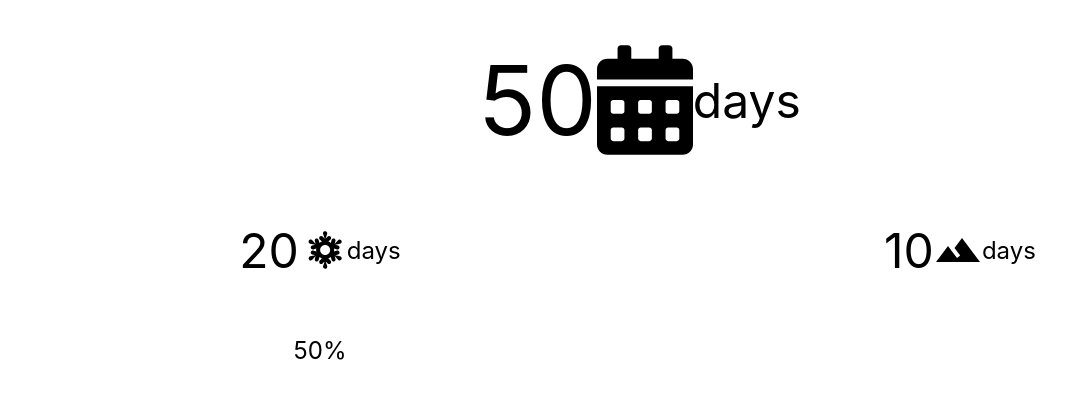
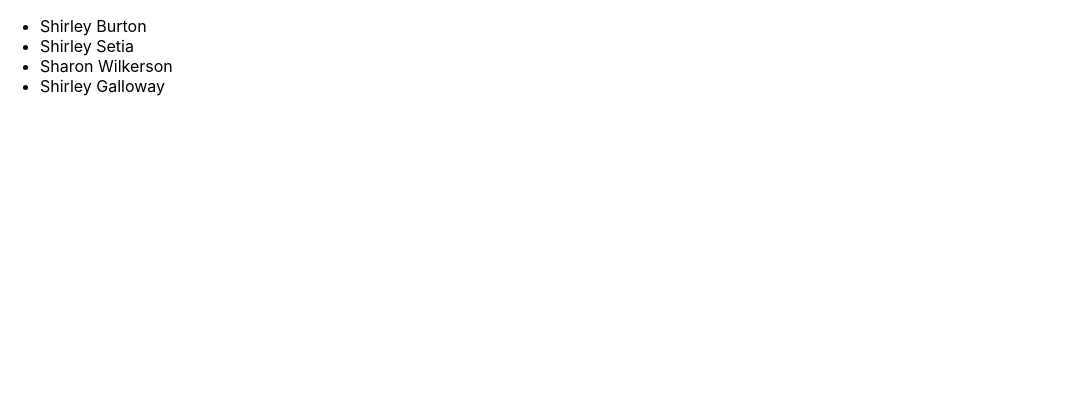
Before and after one commit to IamSaloni/skiDay, a React (Create React App) app: page / in a window 1280 px wide. Shown: the top 398 px of the page, without its empty margins (0-1075 px from the left). Built offline with nearby package versions, Linux system fonts and the light colour scheme.

Commit message:
student added

```diff
--- a/src/App.js
+++ b/src/App.js
@@ -1,8 +1,167 @@
-
+// Print Student Table
+// Table
+// Roll No, Student Name, Standard
+// 1, Karun Kamal, 10th
+// 2, Saloni, 7th
+// 3, Arun, Btech
 import React from 'react'
 
-const App = () => (<h1 id={'title'}>
-      Hello world
-   </h1>)
+// const Student = () => {
+
+// }
+
+class StudentList extends React.Component {
+
+      render() {
+            return (
+                  <div>
+                        <ul>
+                              {this.props.students.filter((student, index) => {
+                                    let re = RegExp('Shi*','g');
+                                    return re.test(student.name);
+                              }).map((student, i) => {
+                                    return <li key={i}>{student.name}</li>
+
+                              })}
+
+                        </ul>
+                  </div>
+            )
+      }
+}
+
+
+
+
+
+class App extends React.Component {
+      render() {
+            return (
+                  <StudentList students={[
+                        {
+                              "name": "Hall Parker"
+                        },
+                        {
+                              "name": "Terrie Underwood"
+                        },
+                        {
+                              "name": "Briana Britt"
+                        },
+                        {
+                              "name": "Lara Cardenas"
+                        },
+                        {
+                              "name": "Wilder Ware"
+                        },
+                        {
+                              "name": "Shirley Burton"
+                        },
+                        {
+                              "name": "Goodwin Hodges"
+                        },
+                        {
+                              "name": "Herrera Carson"
+                        },
+                        {
+                              "name": "Julia Kennedy"
+                        },
+                        {
+                              "name": "Baldwin Estrada"
+                        },
+                        {
+                              "name": "Shirley Setia"
+                        },
+                        {
+                              "name": "Mae Galloway"
+                        },
+                        {
+                              "name": "Diaz Benson"
+                        },
+                        {
+                              "name": "Reeves Hancock"
+                        },
+                        {
+                              "name": "Mercer Donovan"
+                        },
+                        {
+                              "name": "Sharon Wilkerson"
+                        },
+                        {
+                              "name": "Atkinson Rosa"
+                        },
+                        {
+                              "name": "Deloris Mcmillan"
+                        },
+                        {
+                              "name": "Lindsay Emerson"
+                        },
+                        {
+                              "name": "Esperanza Kirkland"
+                        },
+                        {
+                              "name": "Shirley Galloway"
+                        },
+                        {
+                              "name": "Johnson Baker"
+                        },
+                        {
+                              "name": "Cain Juarez"
+                        },
+                        {
+                              "name": "Sparks Ford"
+                        },
+                        {
+                              "name": "Deidre Moon"
+                        },
+                        {
+                              "name": "Calhoun Kemp"
+                        },
+                        {
+                              "name": "Everett Brock"
+                        },
+                        {
+                              "name": "Ana Nixon"
+                        },
+                        {
+                              "name": "Melissa Pena"
+                        },
+                        {
+                              "name": "Hardy Santiago"
+                        },
+                        {
+                              "name": "Sofia Moss"
+                        },
+                        {
+                              "name": "Phelps Hull"
+                        },
+                        {
+                              "name": "Jerri Raymond"
+                        },
+                        {
+                              "name": "Newman Vinson"
+                        },
+                        {
+                              "name": "Wyatt Clarke"
+                        },
+                        {
+                              "name": "Magdalena Whitaker"
+                        }
+                  ]
+                  } />
+            );
+      }
+}
+
+
+
+
+
+
+
+// import React from 'react'
+
+// const App = () => (<h1 id={'title'}>
+//       Hello world
+//    </h1>)
 
 export default App
--- /dev/null
+++ b/src/Components/SkiDayList.js
@@ -0,0 +1,29 @@
+import React from 'react'
+// import {MdTerrain} from 'react-icons/md'
+// import {TiWeatherSnow} from 'react-icons/ti'
+// import {FaCalendarAlt} from 'react-icons/fa'
+import SkiDayRow from './SkiDayRow'
+
+const SkiDayList = ({days}) => ( //props.days
+    <table>
+        <thead>
+            <tr>
+                <th>Date</th>
+                <th>Resort</th>
+                <th>Powder</th>
+                <th>Backcountry</th>
+            </tr>
+        </thead>
+        <tbody>
+            {days.map((day, i) => <SkiDayRow key={i}
+                            resort={day.resort}
+                            date={day.date}
+                            powder={day.powder}
+                            backcountry={day.backcountry}
+                            />
+            )}
+        </tbody>
+    </table>
+)
+
+export default SkiDayList
--- /dev/null
+++ b/src/Components/SkiDayRow.js
@@ -0,0 +1,23 @@
+import React from 'react'
+import { MdTerrain } from 'react-icons/md'
+import { TiWeatherSnow } from 'react-icons/ti'
+// import { FaCalendarAlt } from 'react-icons/fa'
+
+const SkiDayRow = ({date,resort,powder,backcountry}) => (
+    <tr>
+        <td>
+            {date.getMonth() + 1}/{date.getDate()}/{date.getFullYear()}
+        </td>
+        <td>
+            {resort}
+        </td>
+        <td>
+            {(powder) ? <TiWeatherSnow /> : null}
+        </td>
+        <td>
+            {(backcountry) ? <MdTerrain /> : null}
+        </td>
+    </tr>
+)
+
+export default SkiDayRow
--- a/src/index.js
+++ b/src/index.js
@@ -2,14 +2,39 @@ import React from 'react';
 import ReactDOM from 'react-dom';
 import './index.css';
 import App from './App';
-import SkiDayCount from './Components/SkiDayCount'
+// import SkiDayCount from './Components/SkiDayCount'
 import * as serviceWorker from './serviceWorker';
+import SkiDayList from './Components/SkiDayList'
 
-ReactDOM.render(<SkiDayCount total={50}
-    powder={20}
-    backcountry={10}
-    goal={100} />,
+// ReactDOM.render(
+
+//     <SkiDayList days={
+//         [
+//             {
+//                 resort: "Squaw Valley",
+//                 date: new Date("2019-1-14"),
+//                 powder:true,
+//                 backcountry:false
+//             },
+//             {
+//                 resort: "Kirkwood",
+//                 date: new Date("2019-1-15"),
+//                 powder:false,
+//                 backcountry:false
+//             },
+//             {
+//                 resort: "Mt. Tallac",
+//                 date: new Date("2019-1-18"),
+//                 powder:false,
+//                 backcountry:true
+//             }
+//         ]
+//     } />,
+//     document.getElementById('react-container'));
+
+ReactDOM.render(
+
+    <App />,
     document.getElementById('react-container'));
 
-
 serviceWorker.unregister();
```
